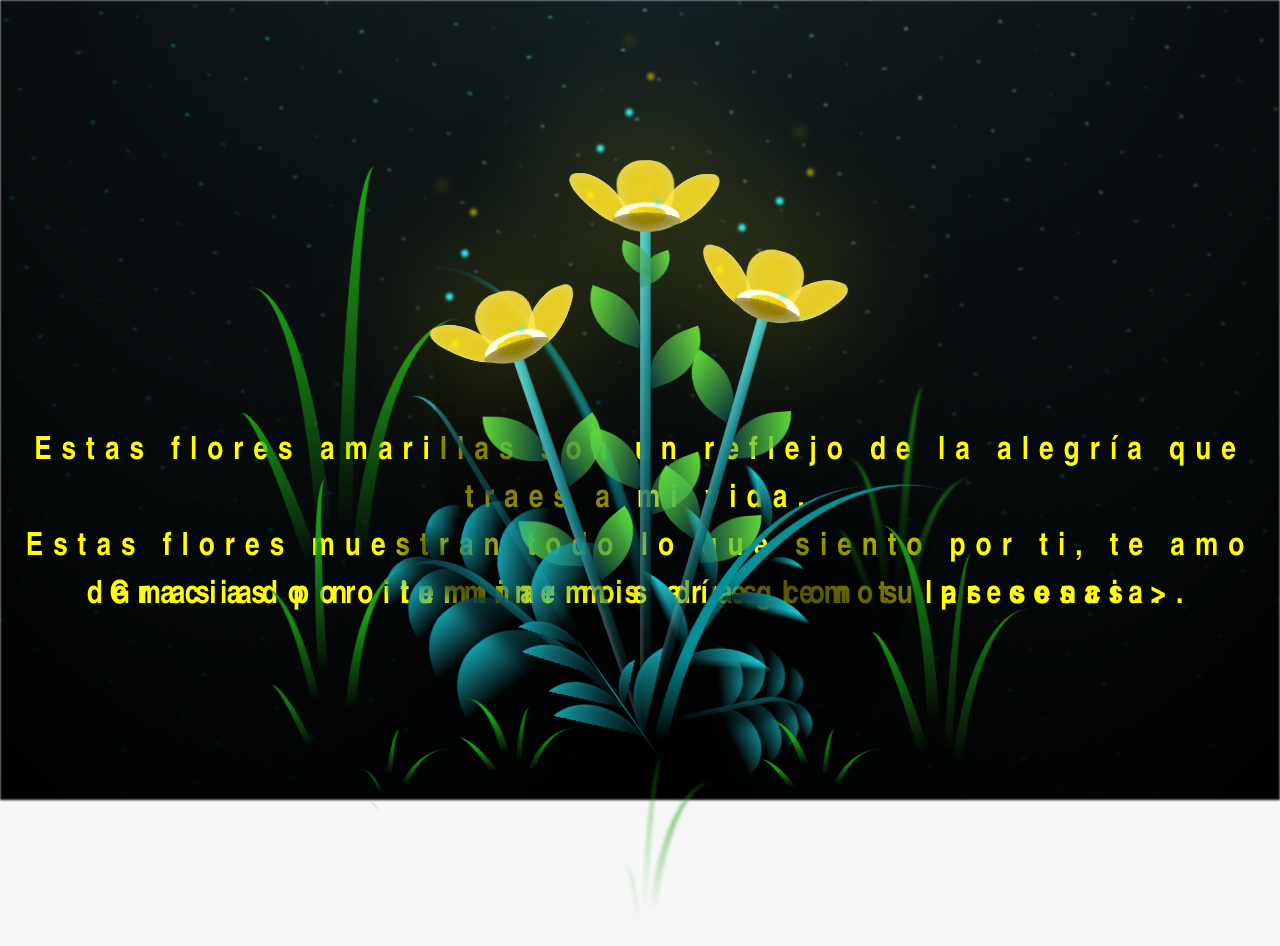
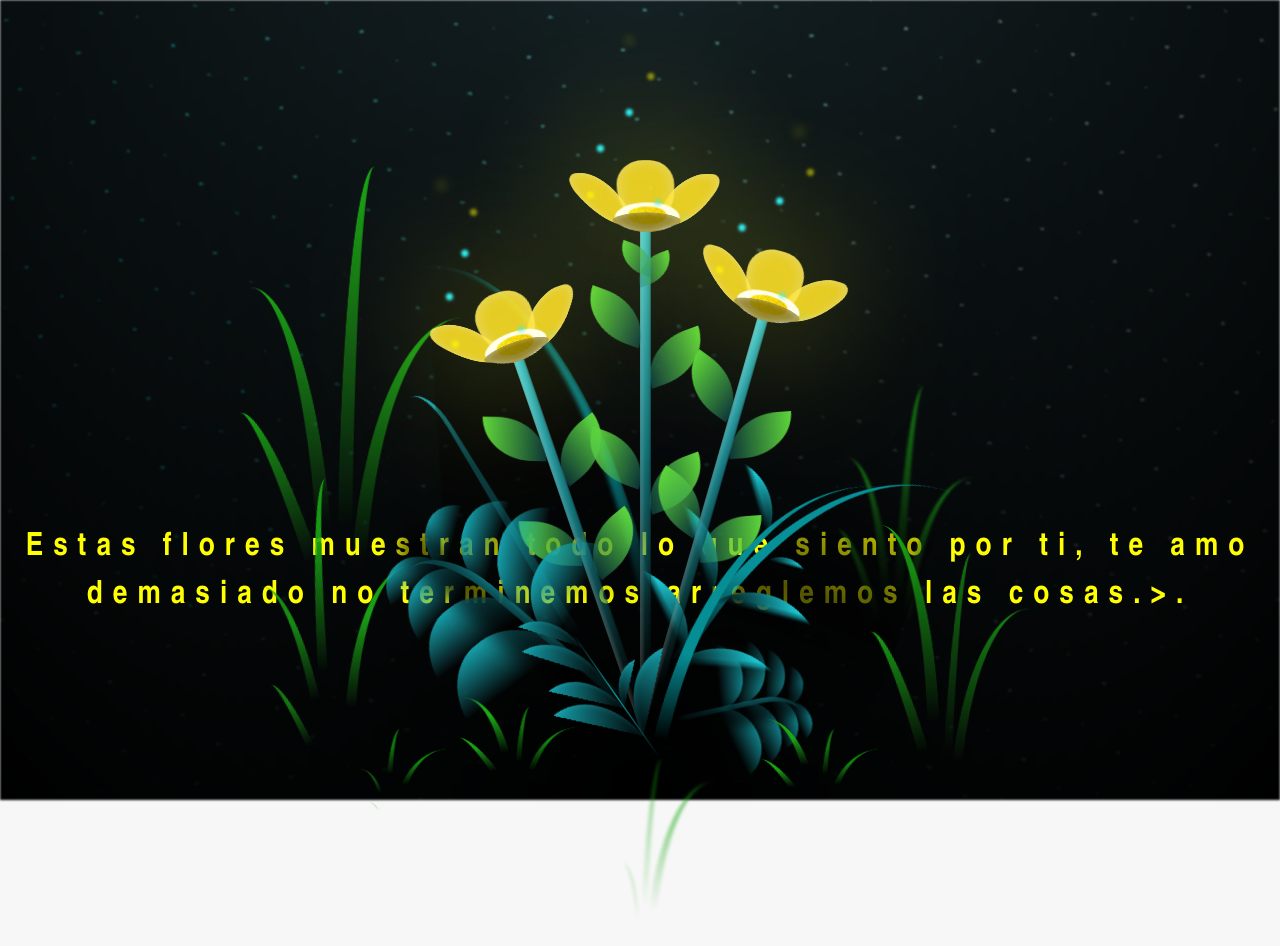
Before and after one commit to DaniCodex/flores-amarillas-tres, a plain HTML site: page flower.html in a window 1280 px wide. Drawn offline with Linux system fonts and the light colour scheme.

Commit message:
Update flower.html

```diff
--- a/flower.html
+++ b/flower.html
@@ -13,8 +13,6 @@
     <div id="lyrics">
 
     </div>
-    <h1 class="titulo">Estas flores amarillas son un reflejo de la alegría que traes a mi vida. <br> <br>
-      Gracias por iluminar mis días con tu presencia.</h1>
     <h1 class="titulo">Estas flores muestran todo lo que siento por ti,
       te amo demasiado no terminemos arreglemos las cosas.></time>.</h1>
 
```
